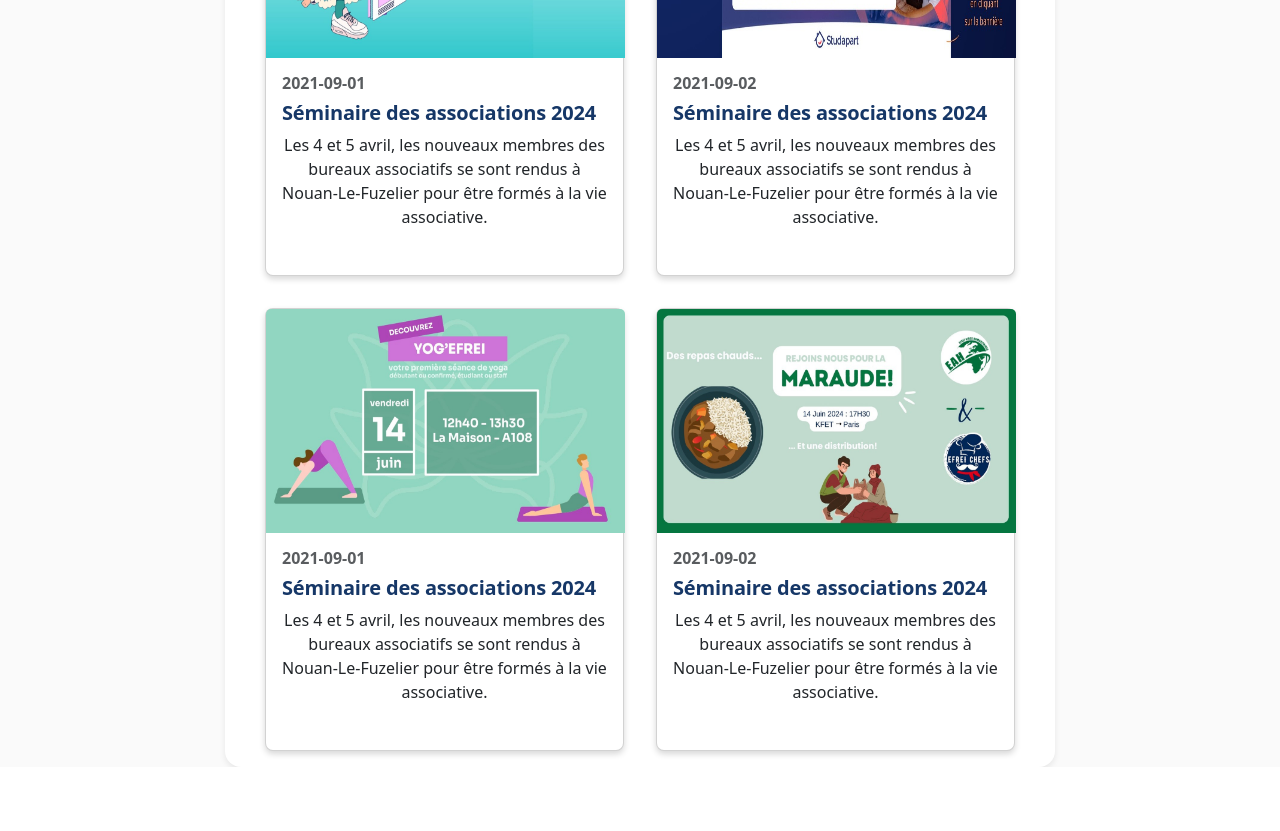
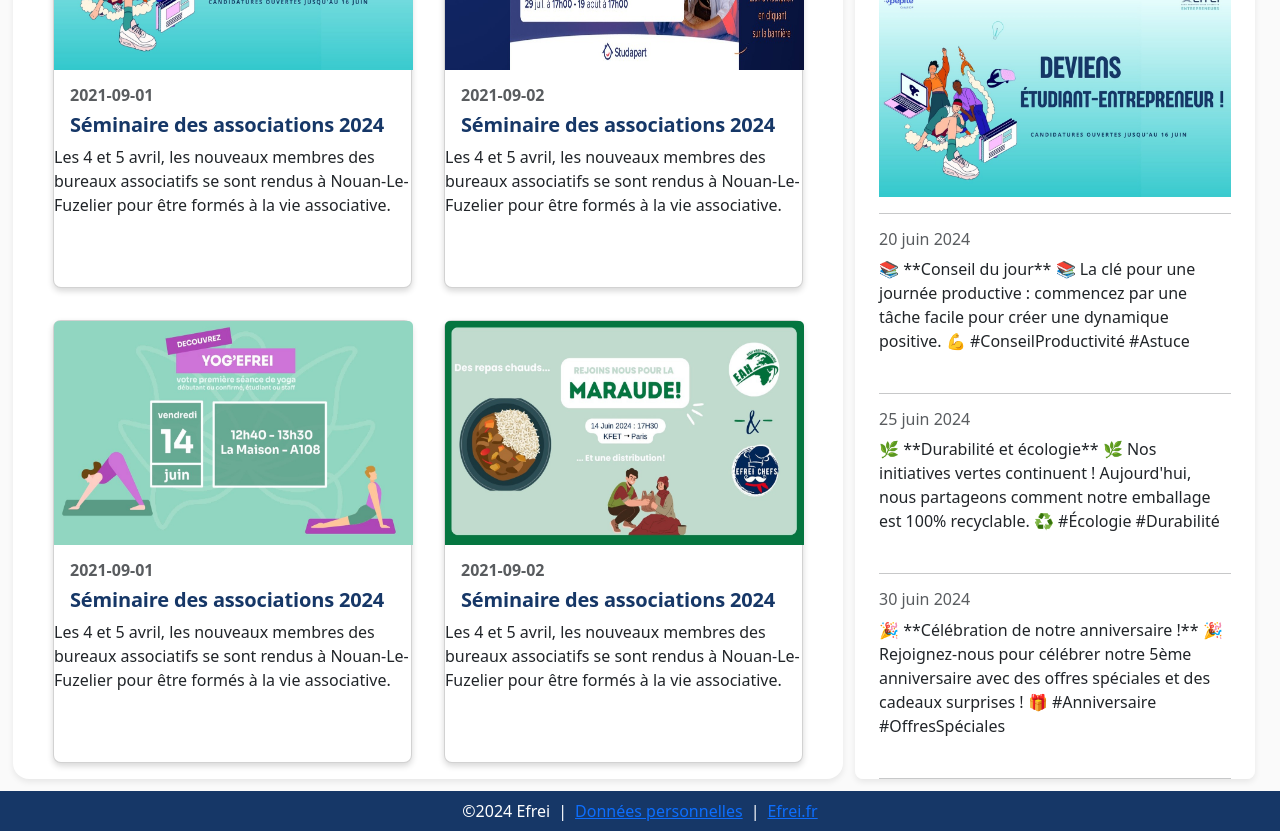
Before and after one commit to Niceley/Mini-React-Project, a React (Create React App) app in the folder projet_react/: page / in a window 1280 px wide. Shown: the part 440-1271 px from the top of the page. Before the commit the page ends 1207 px from the top, so only its background shows below. Built offline with nearby package versions, Linux system fonts and the light colour scheme.

Commit message:
footer + sur les réseaux

```diff
--- a/projet_react/src/App.css
+++ b/projet_react/src/App.css
@@ -1,42 +1,9 @@
 .App {
-  text-align: center;
   background-color: rgb(250, 250, 250);
 }
 
-.App-logo {
-  height: 40vmin;
-  pointer-events: none;
-}
-
-@media (prefers-reduced-motion: no-preference) {
-  .App-logo {
-    animation: App-logo-spin infinite 20s linear;
-  }
-}
-
-.App-header {
-  background-color: #282c34;
-  min-height: 100vh;
-  display: flex;
-  flex-direction: column;
-  align-items: center;
-  justify-content: center;
-  font-size: calc(10px + 2vmin);
-  color: white;
-}
-
-.App-link {
-  color: #61dafb;
-}
-
-@keyframes App-logo-spin {
-  from {
-    transform: rotate(0deg);
-  }
-
-  to {
-    transform: rotate(360deg);
-  }
+p{
+  margin: 0 !important;
 }
 
 .header {
@@ -45,6 +12,18 @@
   z-index: 100;
   color: rgb(255, 255, 255);
   min-height: 64px;
+}
+
+.footer{
+  display: flex;
+  padding: 8px;
+  -moz-box-pack: center;
+  justify-content: center;
+  -moz-box-align: center;
+  align-items: center;
+  background: rgb(22, 55, 103);
+  color: rgb(255, 255, 255);
+  gap: 8px;
 }
 
 .left img {
@@ -68,7 +47,17 @@
     line-height: 1.2;
     color: rgb(22, 55, 103);
     margin-left: 16px;
+
+    &.network {
+      position: sticky;
+      top : 0;
+      z-index: 100;
+      background-color: white;
+      margin: 0;
+      padding: 20px;
+    }
   }
+
 
   .contour {
     border-radius: 16px;
@@ -79,6 +68,19 @@
     padding: 24px 24px 0px;
     width: fit-content;
     background-color: white;
+
+    &.network{
+      flex-direction: column;
+      flex-wrap: nowrap;
+      margin: 12px;
+      height: 998px;
+      overflow-y: scroll;
+      overflow-x: hidden;
+      width: 400px;
+      padding: 0px 24px 24px 24px;
+      border-radius: 8px;
+
+    }
 
     .card-body {
       padding: 0;
@@ -107,7 +109,7 @@
         margin: 8px 16px;
       }
 
-      .card-text{
+      .card-text {
         display: flex;
         margin: 8px 16px;
       }
--- a/projet_react/src/App.js
+++ b/projet_react/src/App.js
@@ -26,6 +26,9 @@ function App() {
         </Route>
       </Routes>
     </BrowserRouter>
+    <div class="footer">
+    <p class="sc-bczRLJ eOTaif MuiTypography-root MuiTypography-body2">©2024 Efrei</p>|<a class="sc-wAnfg eCghVz" href="/portal/student/donnees-personnelles"><p class="sc-bczRLJ eOTaif MuiTypography-root MuiTypography-body2" underline="none">Données personnelles</p></a>|<a class="sc-bczRLJ gJtBLE MuiTypography-root MuiTypography-inherit sc-iBkjds bmqjhd MuiLink-root MuiLink-underlineHover" href="https://www.efrei.fr/" target="_blank" rel="noopener noreferrer"><p class="sc-bczRLJ eOTaif MuiTypography-root MuiTypography-body2">Efrei.fr</p></a>
+    </div>
     </div>
     </>
   );
--- a/projet_react/src/pageaccueil/Accueil.jsx
+++ b/projet_react/src/pageaccueil/Accueil.jsx
@@ -2,6 +2,8 @@
 import React from 'react';
 import ArticleCard from './ArticleCard';
 import articles from './ListeArticle/ListeArticle';
+import listePosteReseaux from './ListeArticle/ListePosteReseaux';
+import Reseau from './Reseau';
 
 function Accueil() {
 
@@ -10,17 +12,29 @@ function Accueil() {
             <h1 className="mb-3">Page d'Accueil</h1>
             <div class="center">
                 <div class="contour">
-                <div class="actualité"> Actualités </div>
-                <br/>
+                    <div class="actualité"> Actualités </div>
                     {articles.map((article, key) => (
                         <ArticleCard key={key}
-                        title={article.title}
-                        content={article.content}
-                        date={article.date}
-                        image = {article.image}
-                         />
+                            title={article.title}
+                            content={article.content}
+                            date={article.date}
+                            image={article.image}
+                        />
                     ))}
                 </div>
+
+                <div class="contour network">
+                    <div class="actualité network"> Sur les réseaux </div>
+                    {listePosteReseaux.map((article, key) => (
+                        <Reseau key={key}
+                            content={article.content}
+                            date={article.date}
+                            image={article.image}
+                        />
+                    ))}
+                </div>
+
+
             </div>
         </div>
     );
--- /dev/null
+++ b/projet_react/src/pageaccueil/ListeArticle/ListePosteReseaux.js
@@ -0,0 +1,46 @@
+import image1 from '../assets/article1.jpg';
+
+const listePosteReseaux = [
+    {
+      date: "15 juin 2024",
+      content: "🌟 **Nouveau produit en ligne !** 🌟\nNous sommes ravis de vous présenter notre dernière innovation. Découvrez-la sur notre site dès aujourd'hui ! 🚀\n#NouveauProduit #Innovation",
+      image: image1
+    },
+    {
+      date: "20 juin 2024",
+      content: "📚 **Conseil du jour** 📚\nLa clé pour une journée productive : commencez par une tâche facile pour créer une dynamique positive. 💪\n#ConseilProductivité #Astuce",
+      image: ""
+    },
+    {
+      date: "25 juin 2024",
+      content: "🌿 **Durabilité et écologie** 🌿\nNos initiatives vertes continuent ! Aujourd'hui, nous partageons comment notre emballage est 100% recyclable. ♻️\n#Écologie #Durabilité",
+      image: ""
+    },
+    {
+      date: "30 juin 2024",
+      content: "🎉 **Célébration de notre anniversaire !** 🎉\nRejoignez-nous pour célébrer notre 5ème anniversaire avec des offres spéciales et des cadeaux surprises ! 🎁\n#Anniversaire #OffresSpéciales",
+      image: ""
+    },
+    {
+        date: "15 juin 2024",
+        content: "🌟 **Nouveau produit en ligne !** 🌟\nNous sommes ravis de vous présenter notre dernière innovation. Découvrez-la sur notre site dès aujourd'hui ! 🚀\n#NouveauProduit #Innovation",
+        image: image1
+      },
+      {
+        date: "20 juin 2024",
+        content: "📚 **Conseil du jour** 📚\nLa clé pour une journée productive : commencez par une tâche facile pour créer une dynamique positive. 💪\n#ConseilProductivité #Astuce",
+        image: ""
+      },
+      {
+        date: "25 juin 2024",
+        content: "🌿 **Durabilité et écologie** 🌿\nNos initiatives vertes continuent ! Aujourd'hui, nous partageons comment notre emballage est 100% recyclable. ♻️\n#Écologie #Durabilité",
+        image: ""
+      },
+      {
+        date: "30 juin 2024",
+        content: "🎉 **Célébration de notre anniversaire !** 🎉\nRejoignez-nous pour célébrer notre 5ème anniversaire avec des offres spéciales et des cadeaux surprises ! 🎁\n#Anniversaire #OffresSpéciales",
+        image: ""
+      }
+  ];
+
+export default listePosteReseaux;
--- /dev/null
+++ b/projet_react/src/pageaccueil/Reseau.jsx
@@ -0,0 +1,16 @@
+import React from 'react';
+
+function Reseau({content, date, image }) {
+    return (
+            <div class="reseau-container">
+                <div class="">
+                    <h6 class="card-subtitle mb-2 text-muted">{date}</h6>
+                    <p class="card-text">{content}</p>
+                    <img class="card-img-top" src={image} alt=""></img>
+                    <hr/>
+                </div>
+            </div>
+    );
+}
+
+export default Reseau;
```
